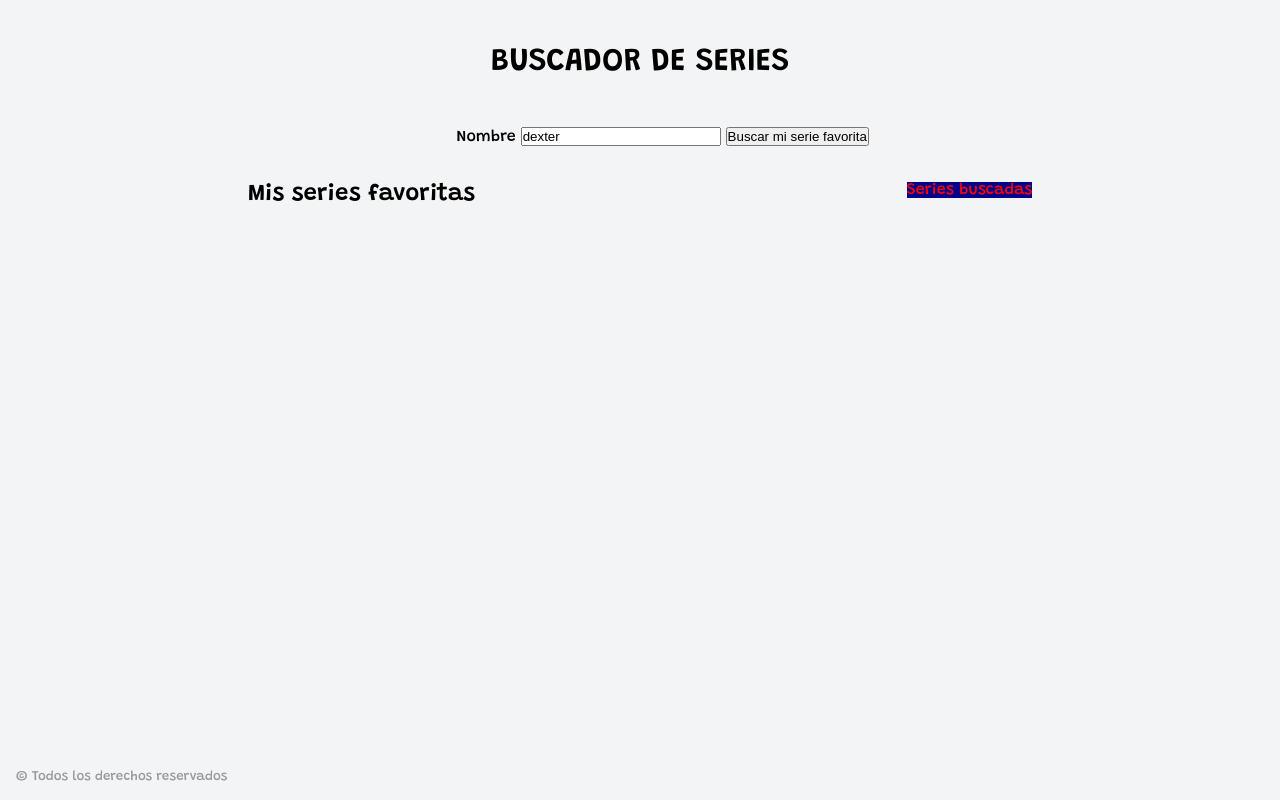
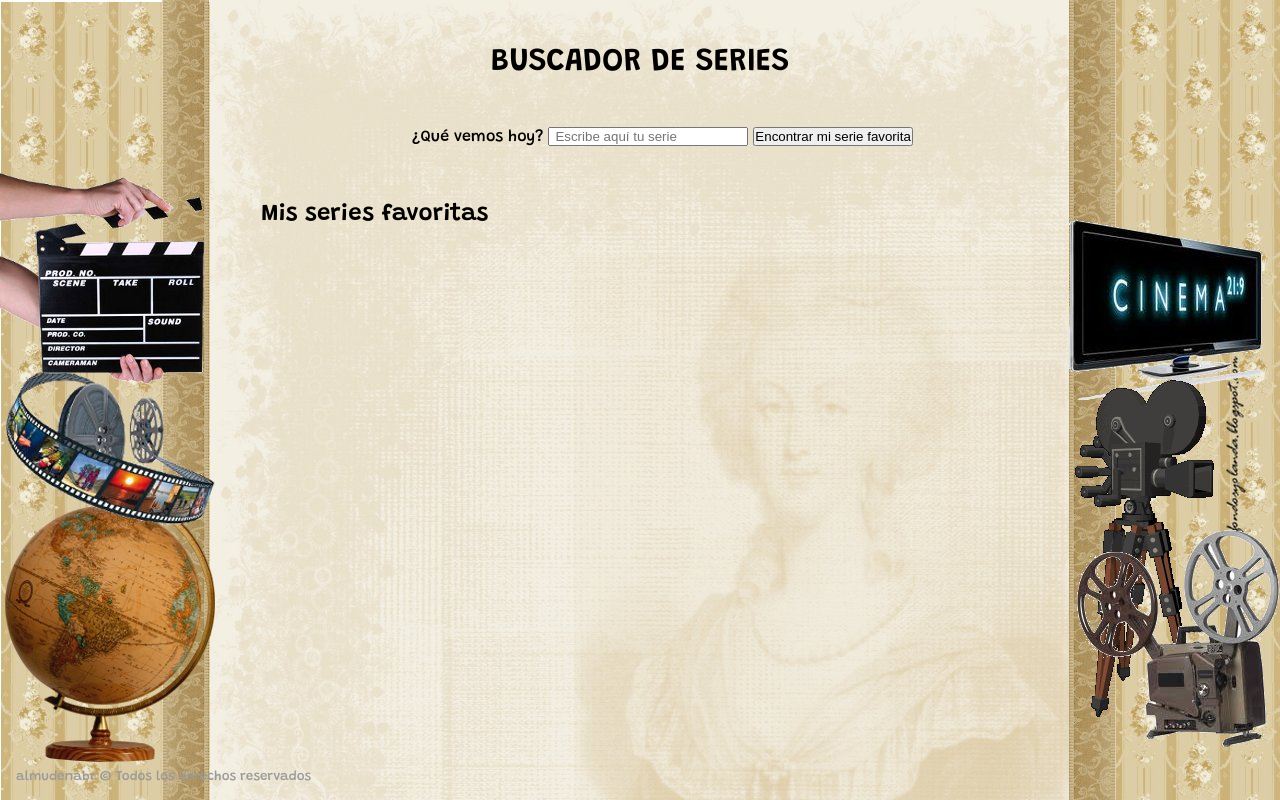
Before and after one commit to Adalab/modulo-2-evaluacion-final-almudenabr, a website: page docs/index.html in a window 1280 px wide. Drawn offline with Linux system fonts and the light colour scheme; no server answers.

Commit message:
Fixed clean screen after new search, keep fav list painted after new search, but after clicking on search btn

```diff
--- a/docs/assets/css/main.css
+++ b/docs/assets/css/main.css
@@ -1 +1 @@
-*{box-sizing:border-box;margin:0;padding:0}body{padding:2rem;height:100vh;background-color:#f3f4f5;font-family:Grandstander;background-size:cover;height:100vh}.formContainer{height:100px;text-align:center;padding:45px 0 0 45px}.formContainer__form--input{width:200px}.container{display:flex;justify-content:space-around}.container__containerFav{background:cyan}.container__containerCards{background:darkblue;color:red}.container__containerCards--cardsItem{background:red;color:darkblue}.header{text-transform:uppercase;height:50px;text-align:center;padding-top:15px;font-weight:600}.page__footer{position:fixed;left:0;bottom:0;width:100vw;padding:1rem;color:#999}
+*{box-sizing:border-box;margin:0;padding:0}body{padding:2rem;height:100vh;background-color:#f3f4f5;font-family:Grandstander;background-image:url(../images/fondo-cine.jpg);background-size:cover;height:100vh}.formContainer{height:100px;text-align:center;padding:45px 0 0 45px}.formContainer__form--input{width:200px;padding:0 5px}.container{display:flex;justify-content:space-around;padding:20px 80px}.container__containerFav{background:cyan;list-style:none;width:230px;margin-top:10px;display:flex;flex-direction:column;text-align:center}.container__containerCards{background:darkblue;color:red;list-style:none;width:230px;display:flex;flex-direction:column;text-align:center}.container__containerCards--cardsItem{background:cyan;color:darkblue}.header{text-transform:uppercase;height:50px;text-align:center;padding-top:15px;font-weight:600}.page__footer{position:fixed;left:0;bottom:0;width:100vw;padding:1rem;color:#999}
--- a/docs/index.html
+++ b/docs/index.html
@@ -8,14 +8,11 @@
       href="https://fonts.googleapis.com/css2?family=Grandstander:wght@300;500;600&display=swap"
       rel="stylesheet"
     />
+    <link rel="icon" href="./assets/images/favicon-cine.png" />
     <link rel="stylesheet" href="./assets/css/main.css" />
   </head>
   <body>
     <div class="page">
-      <!-- <header class="page__header">
-        <img src="./assets/images/logo-adalab.png" alt="Adalab">
-        <h1></h1>
-      </header> -->
       <header>
         <h1 class="header">Buscador de series</h1>
       </header>
@@ -23,7 +20,7 @@
       <main>
         <div class="formContainer">
           <form class="formContainer__form" action="" method="get">
-            <label for="title">Nombre</label>
+            <label for="title">¿Qué vemos hoy?</label>
             <input
               class="formContainer__form--input js-input"
               placeholder="Escribe aquí tu serie"
@@ -31,13 +28,12 @@
               type="text"
               name="title"
               required
-              value="dexter"
             />
             <input
               class="js-btn"
               type="button"
               id="button"
-              value="Buscar mi serie favorita"
+              value="Encontrar mi serie favorita"
             />
           </form>
         </div>
@@ -47,19 +43,13 @@
             <ul class="container__containerFav js-containerFav"></ul>
           </section>
           <section class="js-section2">
-            <ul class="container__containerCards js-containerCards">
-              Series buscadas
-            </ul>
+            <ul class="container__containerCards js-containerCards"></ul>
           </section>
         </div>
       </main>
 
       <footer class="page__footer">
-        <small>
-          &copy; Todos los derechos reservados
-          <!-- <!-- <a class="link__adalab" href="https://adalab.es">Adalab</a> -->
-
-        </small>
+        <small> almudenabr &copy; Todos los derechos reservados </small>
       </footer>
 
 
```
Also changed, not shown: docs/assets/js/main.js (+1 -1 lines), docs/assets/images/backgroundCine.jpg (deleted), docs/assets/images/cinemaPicture.jpg (deleted), docs/assets/images/favicon-cine.png (added), docs/assets/images/favicon.png (deleted), docs/assets/images/fondo-cine.jpg (added), docs/assets/images/logo-adalab.png (deleted).
